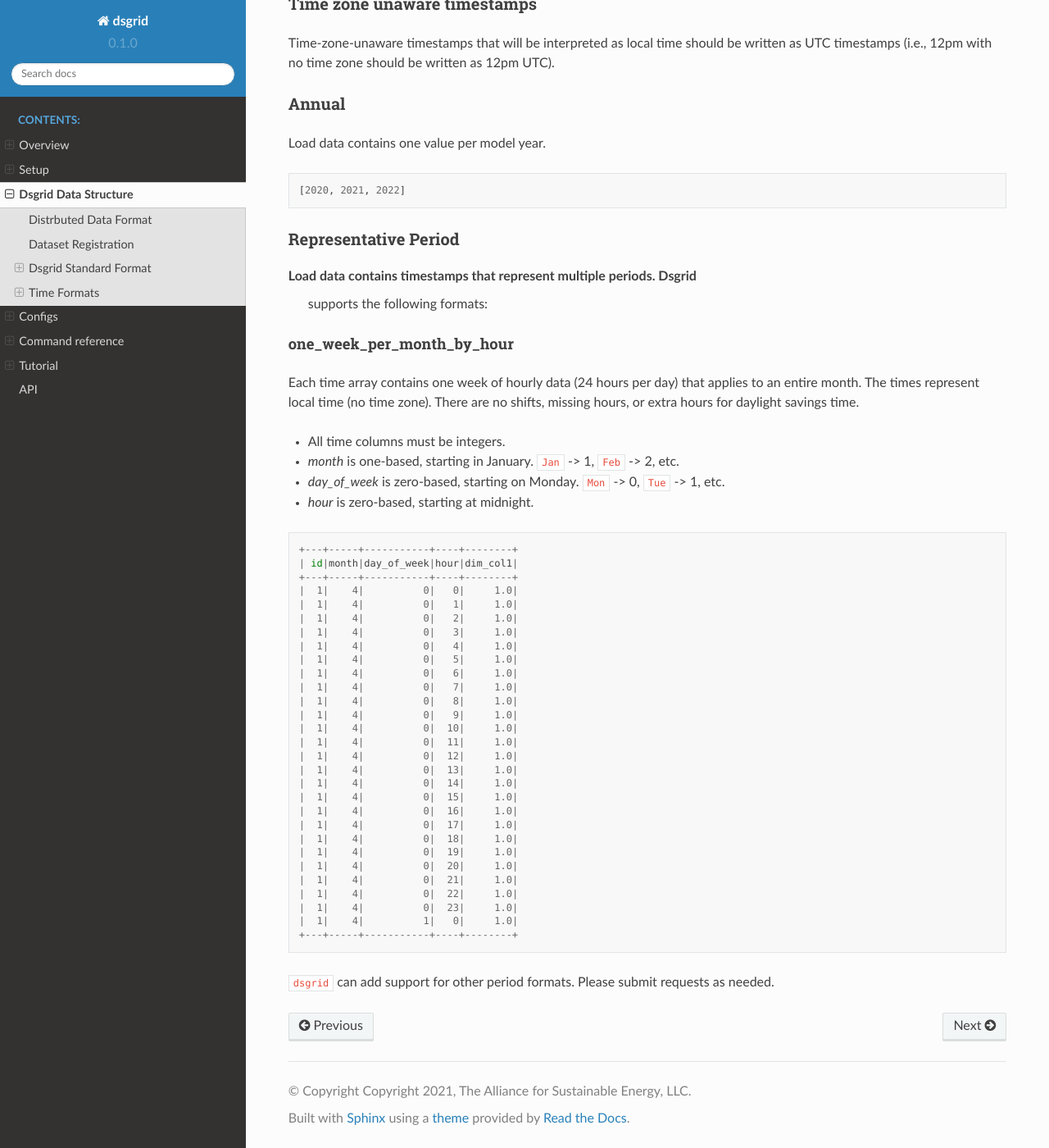
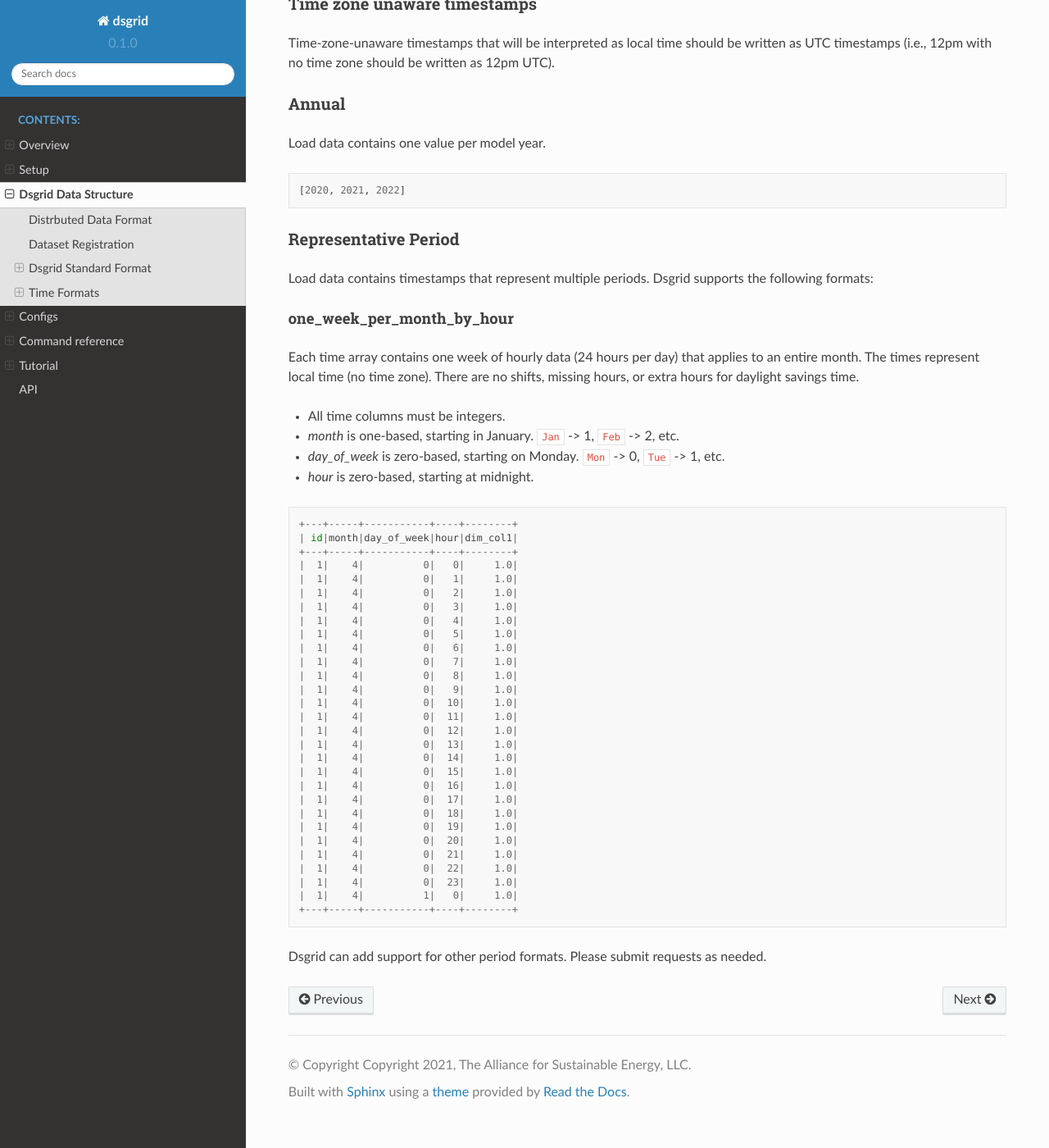
Before and after one commit to dsgrid/dsgrid, a Sphinx documentation site: the page built from docs/source/data_format.rst, in a window 1280 px wide and 1400 px high, scrolled down 3169 px. Shown: the whole window at 82% size. Built offline with Sphinx 7.4.7 and the Read the Docs theme 2.0.0, drawn with Linux system fonts in a browser that asks for light colours; pages that are not in the unit, such as notebooks, are missing from menus.

```diff
--- a/docs/source/data_format.rst
+++ b/docs/source/data_format.rst
@@ -181,8 +181,8 @@ Load data contains one value per model year.
 
 Representative Period
 ---------------------
-Load data contains timestamps that represent multiple periods. Dsgrid
-  supports the following formats:
+Load data contains timestamps that represent multiple periods. Dsgrid supports
+the following formats:
 
 one_week_per_month_by_hour
 ^^^^^^^^^^^^^^^^^^^^^^^^^^
@@ -227,5 +227,5 @@ There are no shifts, missing hours, or extra hours for daylight savings time.
     |  1|    4|          1|   0|     1.0|
     +---+-----+-----------+----+--------+
 
-``dsgrid`` can add support for other period formats. Please submit requests as
+Dsgrid can add support for other period formats. Please submit requests as
 needed.
```
